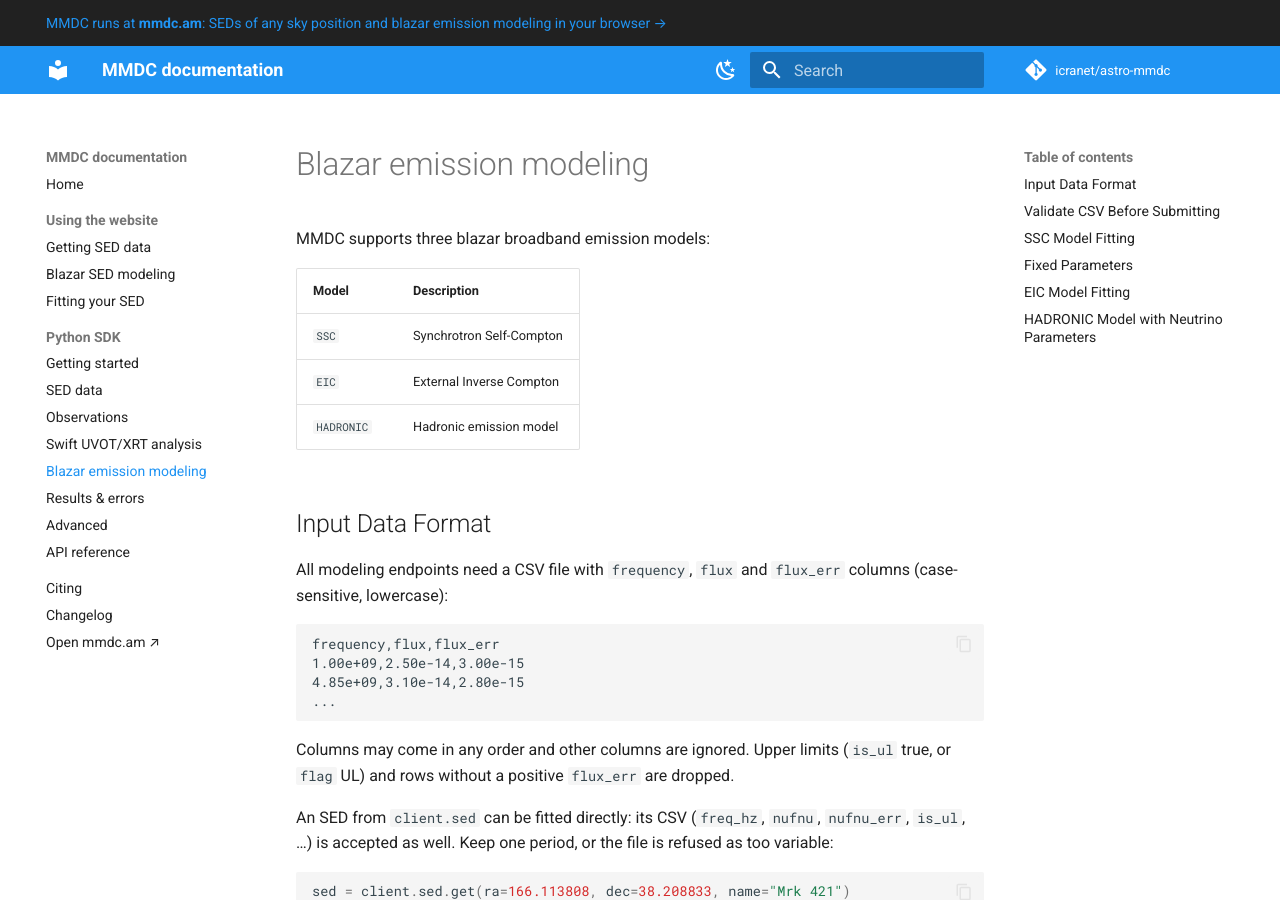
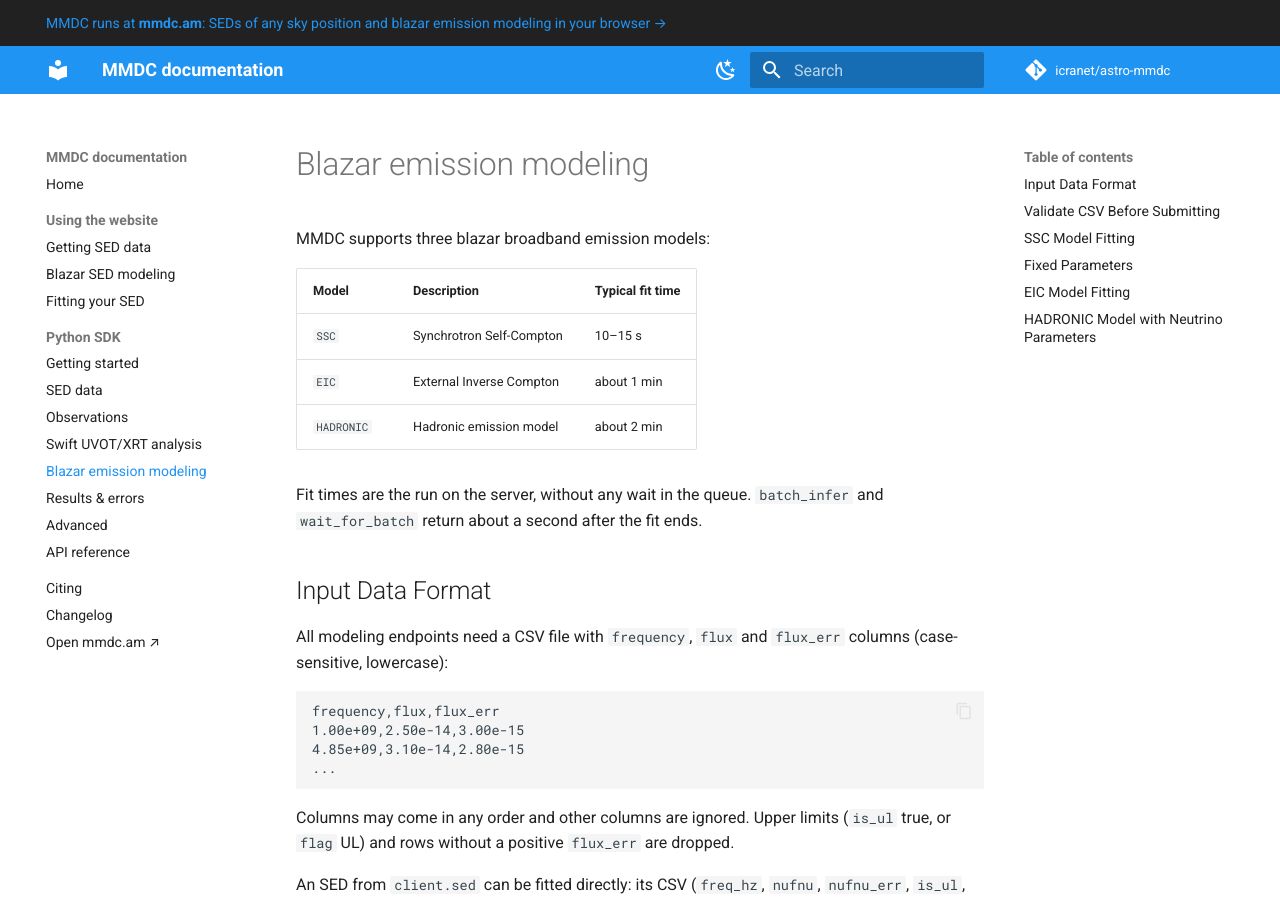
Before and after one commit to icranet/astro-mmdc, an MkDocs documentation site: the page built from docs/guides/modeling.md, in a window 1280 px wide and 900 px high. Built offline with MkDocs 1.6.1 and Material for MkDocs 9.7.7, drawn with Linux system fonts in a browser that asks for light colours; comment, search, counter and statistics services are not loaded.

Commit message:
Typical fit times instead of "at most 15 minutes"
SSC 10-15 s, EIC about a minute, hadronic about 2 minutes since the
1 October speed release; 15 minutes was never the hadronic limit (30).

```diff
--- a/docs/guides/modeling.md
+++ b/docs/guides/modeling.md
@@ -2,11 +2,14 @@
 
 MMDC supports three blazar broadband emission models:
 
-| Model | Description |
-|---|---|
-| `SSC` | Synchrotron Self-Compton |
-| `EIC` | External Inverse Compton |
-| `HADRONIC` | Hadronic emission model |
+| Model | Description | Typical fit time |
+|---|---|---|
+| `SSC` | Synchrotron Self-Compton | 10–15 s |
+| `EIC` | External Inverse Compton | about 1 min |
+| `HADRONIC` | Hadronic emission model | about 2 min |
+
+Fit times are the run on the server, without any wait in the queue. `batch_infer` and
+`wait_for_batch` return about a second after the fit ends.
 
 ## Input Data Format
 
```
Also changed, not shown: docs/web/fitting.md (+2 -2 lines).
